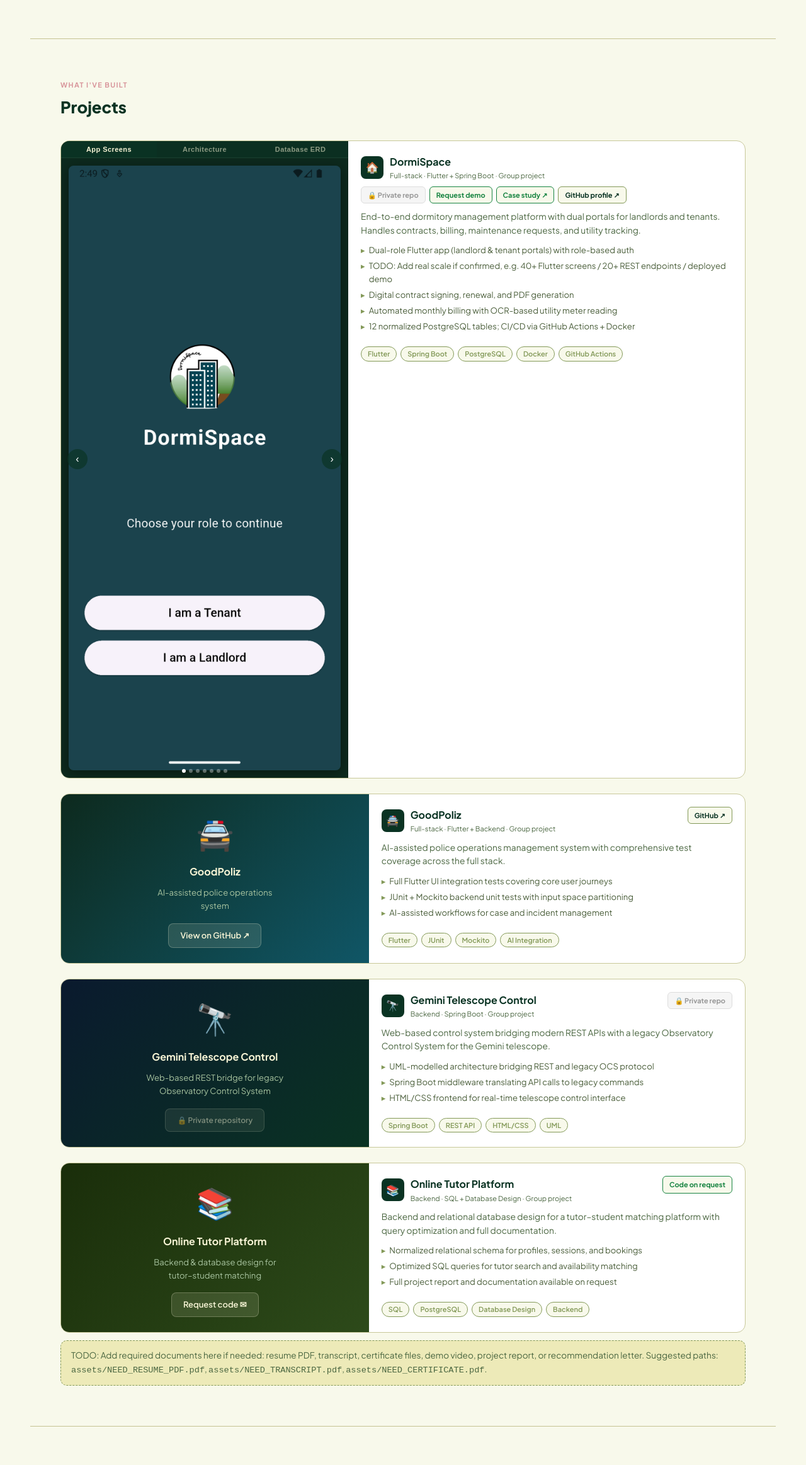
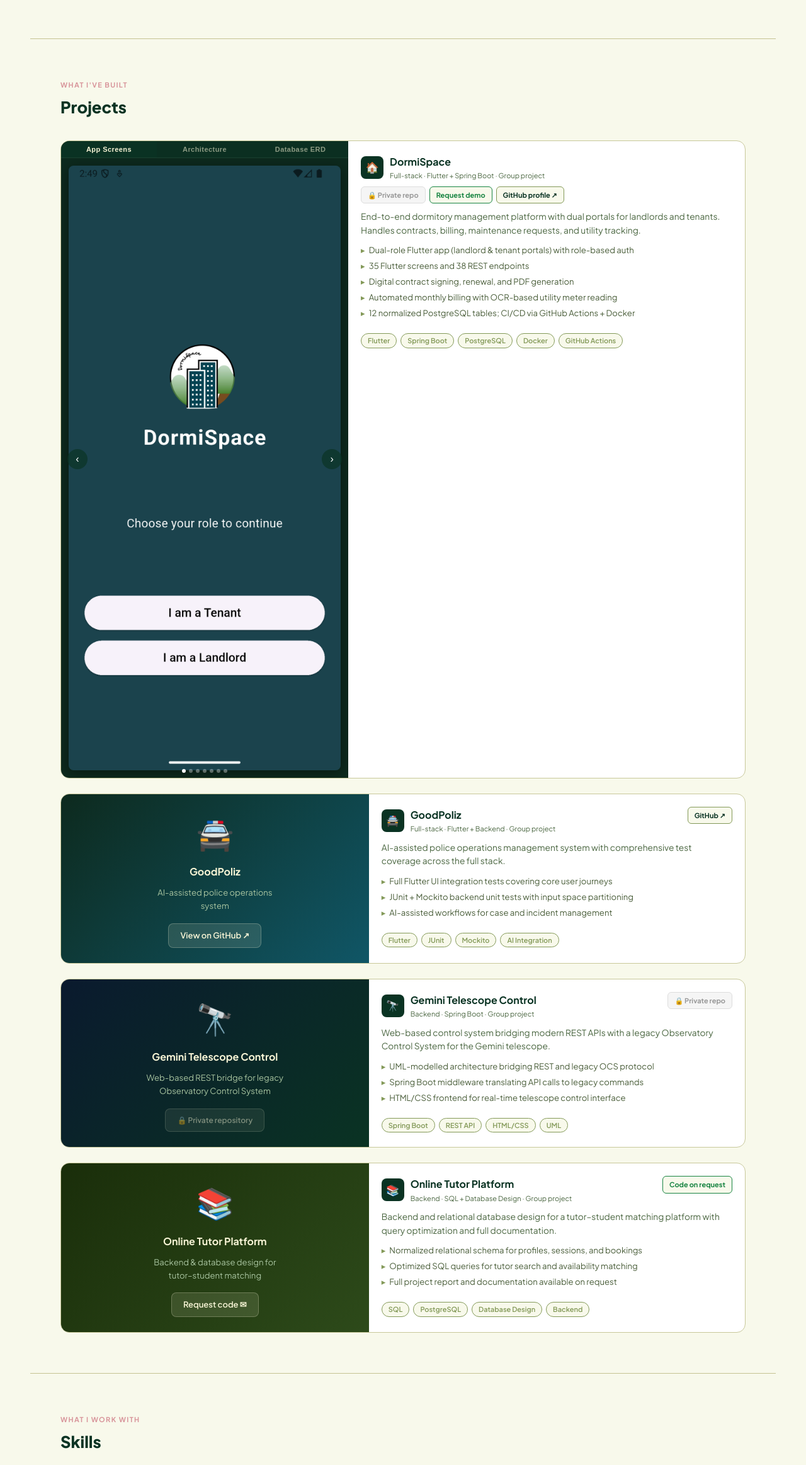
Before and after one commit to pphum-prathum/portfolio, a plain HTML site: page index.html in a window 1280 px wide. Shown: the part 2468-4794 px from the top of the page at 63% size. Drawn offline with Linux system fonts and the light colour scheme.

```diff
--- a/index.html
+++ b/index.html
@@ -245,8 +245,7 @@
                 <span class="proj-link pl-private">🔒 Private repo</span>
                 <a href="mailto:phanphump2004@gmail.com?subject=Requesting%20DormiSpace%20demo"
                   class="proj-link pl-request">Request demo</a>
-                <a href="assets/NEED_DORMISPACE_CASE_STUDY.pdf" class="proj-link pl-request" target="_blank"
-                  rel="noopener noreferrer">Case study ↗</a>
+
                 <a href="https://github.com/pphum-prathun" class="proj-link pl-github" target="_blank"
                   rel="noopener noreferrer">GitHub profile ↗</a>
               </div>
@@ -255,8 +254,7 @@
               Handles contracts, billing, maintenance requests, and utility tracking.</p>
             <div class="proj-highlights">
               <div class="proj-highlight">Dual-role Flutter app (landlord &amp; tenant portals) with role-based auth</div>
-              <div class="proj-highlight">TODO: Add real scale if confirmed, e.g. 40+ Flutter screens / 20+ REST
-                endpoints / deployed demo</div>
+              <div class="proj-highlight">35 Flutter screens and 38 REST endpoints</div>
               <div class="proj-highlight">Digital contract signing, renewal, and PDF generation</div>
               <div class="proj-highlight">Automated monthly billing with OCR-based utility meter reading</div>
               <div class="proj-highlight">12 normalized PostgreSQL tables; CI/CD via GitHub Actions + Docker</div>
@@ -274,7 +272,7 @@
               <div class="big-icon">🚔</div>
               <div class="p-title">GoodPoliz</div>
               <div class="p-sub">AI-assisted police operations system</div>
-              <a href="https://github.com/pphum-prathun/poliz" target="_blank" rel="noopener noreferrer"
+              <a href="https://github.com/pphum-prathum/poliz" target="_blank" rel="noopener noreferrer"
                 class="p-btn">View on GitHub ↗</a>
             </div>
           </div>
@@ -377,10 +375,7 @@
         </div>
 
       </div>
-      <div class="todo-note">TODO: Add required documents here if needed: resume PDF, transcript, certificate files,
-        demo video, project report, or recommendation letter. Suggested paths: <code>assets/NEED_RESUME_PDF.pdf</code>,
-        <code>assets/NEED_TRANSCRIPT.pdf</code>, <code>assets/NEED_CERTIFICATE.pdf</code>.
-      </div>
+
     </section>
 
     <section id="skills">
```
